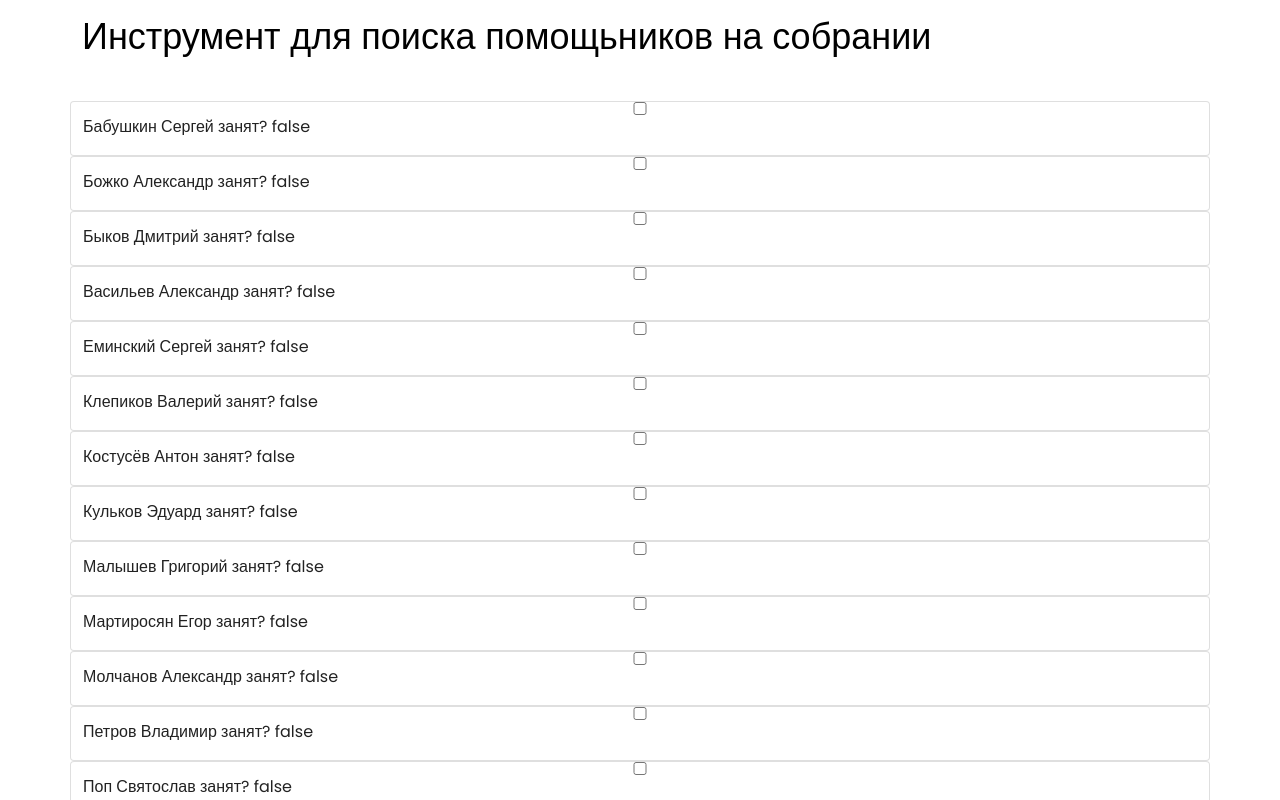
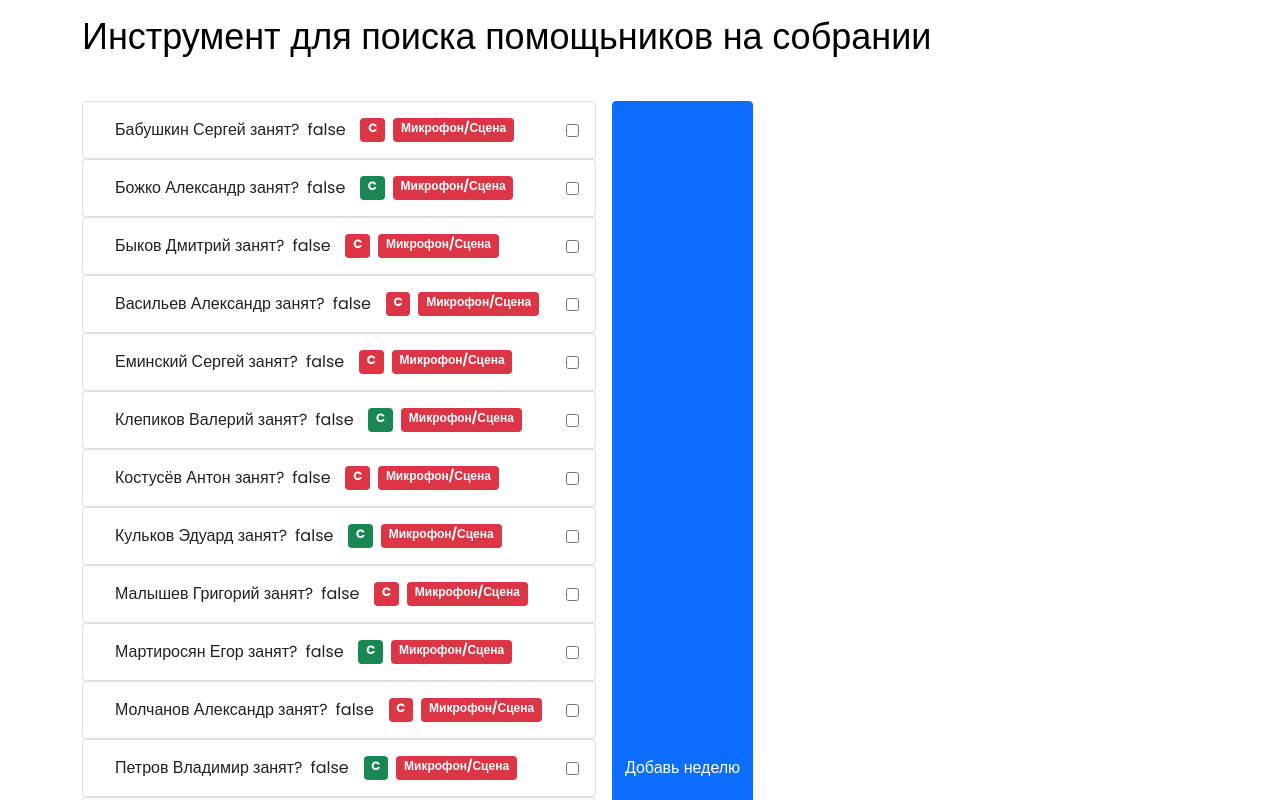
Before and after one commit to ErikEgl/sorting-with-table-react, a React (Create React App) app: page / in a window 1280 px wide. Shown: the top 800 px of the page. Built offline with nearby package versions, Linux system fonts and the light colour scheme.

Commit message:
some styling

```diff
--- a/src/components/Cards/Card/Card.js
+++ b/src/components/Cards/Card/Card.js
@@ -6,18 +6,26 @@ function Card(props) {
   };
   return (
     <>
-      <div className="card">
+      <div className={`card px-3 ${checked ? "bg-danger" : ""}`}>
+        <div className="d-flex justify-content-between align-items-center gap-2">
+          <div className='m-0 d-flex gap-2 justify-content-between w-100'>
+            <label className="p-3 w-100 d-flex gap-2" for={props.id}>
+              {props.name} занят? <span className="isChecked">{checked.toString()}</span>
+              <span className={`${props.elder ? "badge bg-danger" : "badge bg-success"}`}>C</span>
+              <span className={`${props.category === "ms" ? "badge bg-danger" : "badge bg-primary"}`}>{`${props.category === "ms" ? "Микрофон/Сцена" : "Аудио/Видео"}`}</span>
+            </label>
             <input
               type="checkbox"
+              className={`align-self-center `}
               checked={checked}
               id={props.id}
               name={props.name}
               value={props.name}
               onChange={handleChange}
             />
-        {/* <label for={props.id}> {props.name}</label> */}
+          </div>
 
-        <p> {props.name} занят? {checked.toString()}</p>
+        </div>
       </div>
     </>
   );
--- a/src/components/Cards/Card/Card.scss
+++ b/src/components/Cards/Card/Card.scss
@@ -3,4 +3,7 @@
   .card__name {
 
   }
+  .isChecked {
+    width: 45px;
+  }
 }
--- a/src/components/Cards/Cards.js
+++ b/src/components/Cards/Cards.js
@@ -1,7 +1,7 @@
 import React from "react";
 import Card from "./Card/Card";
 import data from "./data";
-import { Row, Container } from "react-bootstrap";
+import { Row, Container, Button } from "react-bootstrap";
 
 function Cards() {
   const cardItem = data.map((item) => {
@@ -11,7 +11,8 @@ function Cards() {
     <>
       <section className="cards">
         <Container>
-          <Row className="">{cardItem}</Row>
+          <div className="">{cardItem}</div>
+        <Button>Добавь неделю</Button>
         </Container>
       </section>
     </>
```
Also changed, not shown: src/index.css, 2 other files (tests, documents, lock files or other folders). Lines whose indentation alone changed are shown as unchanged.
